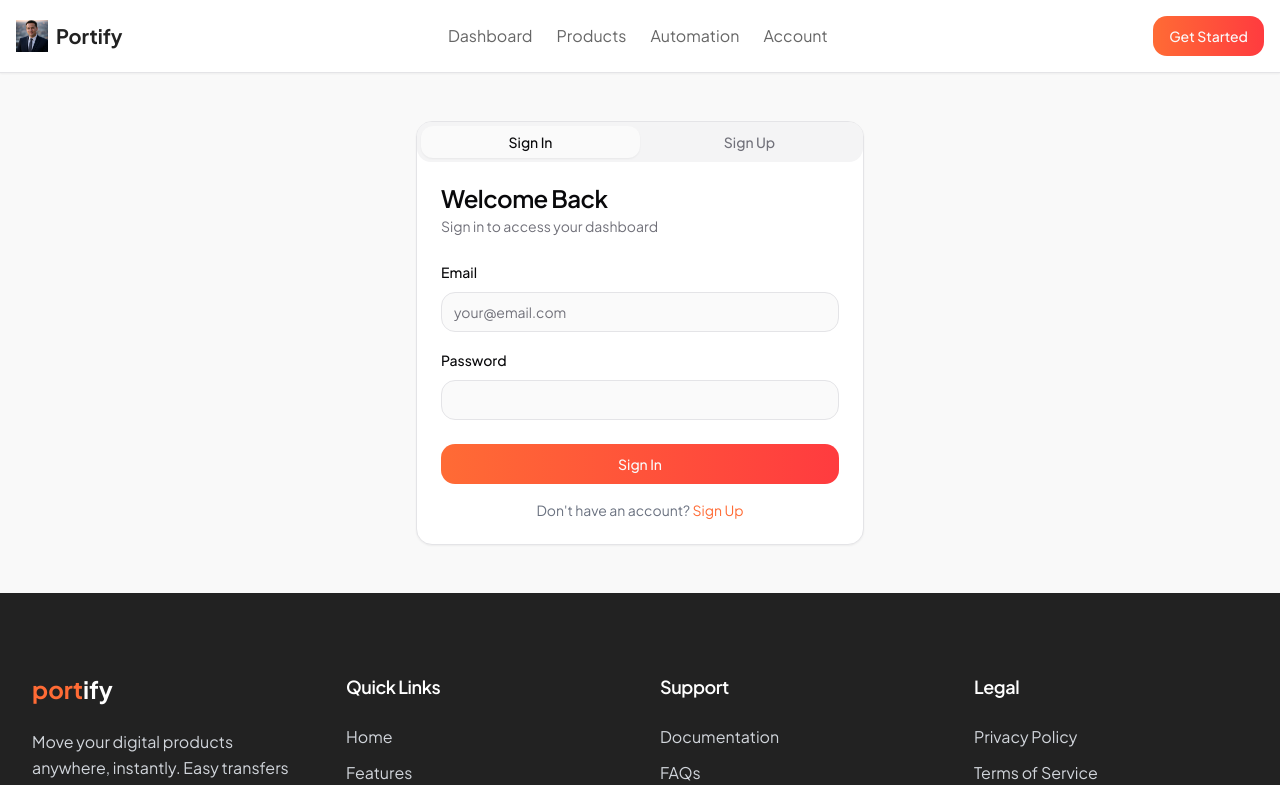
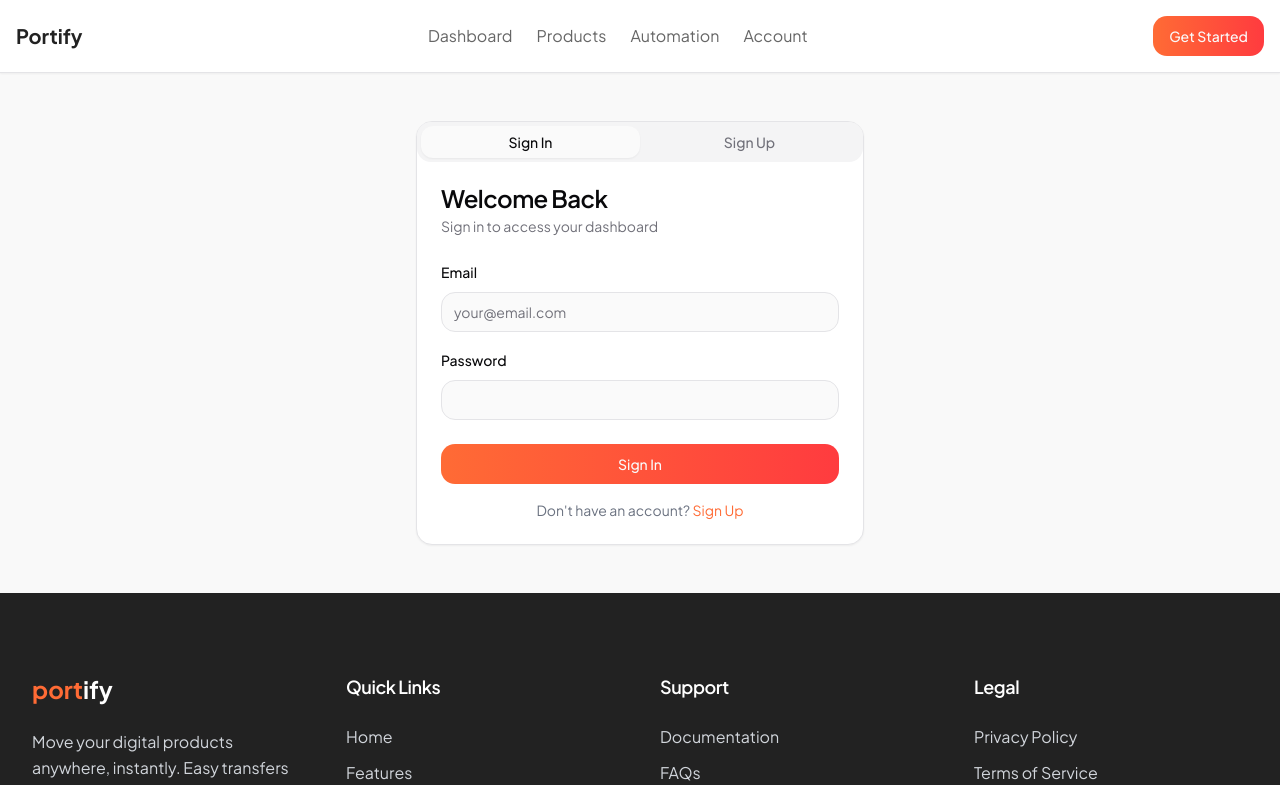
Before and after one commit to SumanthChary/portify-original, a React (Vite) app: page /auth in a window 1280 px wide. Shown: the top 785 px of the page. Built offline with nearby package versions, Linux system fonts and the light colour scheme.

Commit message:
Remove logo image
Removes the image from the header.

```diff
--- a/src/components/Header.tsx
+++ b/src/components/Header.tsx
@@ -12,11 +12,6 @@ const Header = () => {
             className="flex items-center space-x-2 cursor-pointer"
             onClick={() => navigate('/')}
           >
-            <img
-              src="/lovable-uploads/5ef5a80f-ba3a-4e6a-8bc8-1a86f5f99158.png"
-              alt="Portify Logo"
-              className="h-8 w-8"
-            />
             <span className="text-xl font-bold text-charcoal">Portify</span>
           </div>
 
```
